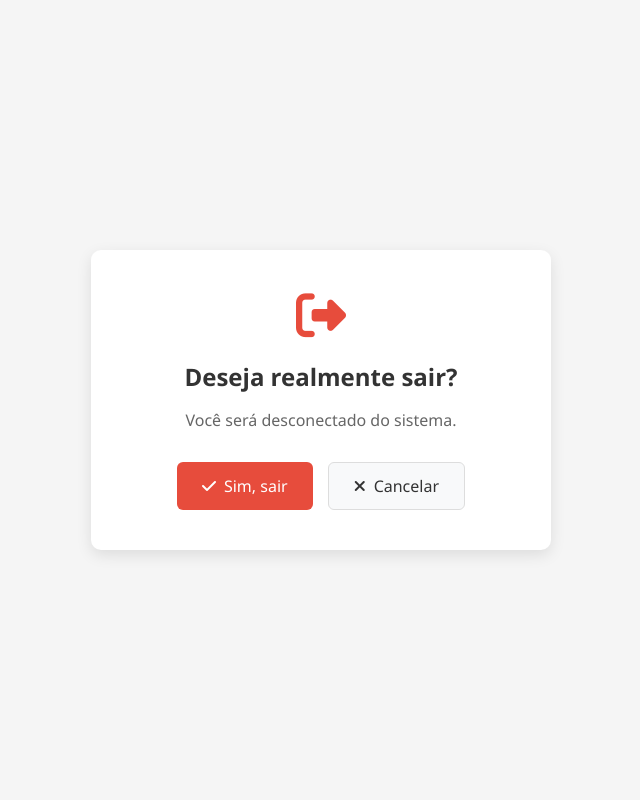
After one commit to PedreirosDoSoftware/SIGA-2, a PHP site: page /logout.php in a window 1280 px wide. The commit adds this page. Shown: the whole page, without its empty margins (319-959 px from the left). Run offline with PHP 8.4, Linux system fonts and the light colour scheme.

Commit message:
12062025

```diff
--- a/login.php
+++ b/login.php
@@ -49,9 +49,7 @@ if ($_SERVER['REQUEST_METHOD'] === 'POST') {
                 </div>
             </div>
             <div class="form-options">
-                <label class="remember-me">
-                    <input type="checkbox" name="lembrar"> Lembrar-me
-                </label>
+
                 <a id="es" href="#" class="esqueci-minha-senha">Esqueci minha senha</a>
             </div>
             <button type="submit" class="btn-primary">
--- /dev/null
+++ b/logout.php
@@ -0,0 +1,149 @@
+<?php
+session_start();
+
+// Verifica se o usuário confirmou o logout
+if (isset($_POST['confirmar'])) {
+    // Destroi todas as variáveis de sessão
+    $_SESSION = array();
+
+    // Se deseja destruir o cookie de sessão também
+    if (ini_get("session.use_cookies")) {
+        $params = session_get_cookie_params();
+        setcookie(session_name(), '', time() - 42000,
+            $params["path"], $params["domain"],
+            $params["secure"], $params["httponly"]
+        );
+    }
+
+    // Destroi a sessão
+    session_destroy();
+
+    // Redireciona para a página de login
+    header("Location: index.php");
+    exit;
+}
+
+// Se não confirmou, mostra a tela de confirmação
+?>
+<!DOCTYPE html>
+<html lang="pt-BR">
+<head>
+    <meta charset="UTF-8">
+    <title>Confirmar Saída - SIGA</title>
+    <link rel="stylesheet" href="https://cdnjs.cloudflare.com/ajax/libs/font-awesome/6.4.0/css/all.min.css">
+    <style>
+        * {
+            margin: 0;
+            padding: 0;
+            box-sizing: border-box;
+            font-family: 'Segoe UI', Tahoma, Geneva, Verdana, sans-serif;
+        }
+
+        body {
+            background-color: #f5f5f5;
+            display: flex;
+            justify-content: center;
+            align-items: center;
+            min-height: 100vh;
+        }
+
+        .logout-wrapper {
+            width: 100%;
+            max-width: 500px;
+            padding: 20px;
+        }
+
+        .logout-container {
+            background: #fff;
+            border-radius: 10px;
+            box-shadow: 0 5px 15px rgba(0,0,0,0.1);
+            padding: 40px;
+            text-align: center;
+            animation: fadeIn 0.5s ease-out;
+        }
+
+        @keyframes fadeIn {
+            from { opacity: 0; transform: translateY(-20px); }
+            to { opacity: 1; transform: translateY(0); }
+        }
+
+        .logout-icon {
+            font-size: 50px;
+            color: #e74c3c;
+            margin-bottom: 20px;
+        }
+
+        .logout-title {
+            color: #333;
+            margin-bottom: 15px;
+            font-size: 24px;
+        }
+
+        .logout-message {
+            color: #666;
+            margin-bottom: 30px;
+            font-size: 16px;
+            line-height: 1.5;
+        }
+
+        .logout-buttons {
+            display: flex;
+            justify-content: center;
+            gap: 15px;
+        }
+
+        .logout-btn {
+            padding: 12px 25px;
+            border-radius: 6px;
+            font-weight: 500;
+            cursor: pointer;
+            transition: all 0.3s;
+            text-decoration: none;
+            display: inline-flex;
+            align-items: center;
+            gap: 8px;
+            font-size: 16px;
+        }
+
+        .btn-confirm {
+            background-color: #e74c3c;
+            color: white;
+            border: none;
+        }
+
+        .btn-confirm:hover {
+            background-color: #c0392b;
+            transform: translateY(-2px);
+        }
+
+        .btn-cancel {
+            background-color: #f8f9fa;
+            color: #333;
+            border: 1px solid #ddd;
+        }
+
+        .btn-cancel:hover {
+            background-color: #e9ecef;
+            transform: translateY(-2px);
+        }
+    </style>
+</head>
+<body>
+    <div class="logout-wrapper">
+        <div class="logout-container">
+            <i class="fas fa-sign-out-alt logout-icon"></i>
+            <h2 class="logout-title">Deseja realmente sair?</h2>
+            <p class="logout-message">Você será desconectado do sistema.</p>
+
+            <form method="post" class="logout-buttons">
+                <button type="submit" name="confirmar" class="logout-btn btn-confirm">
+                    <i class="fas fa-check"></i> Sim, sair
+                </button>
+                <a href="dashboard.php" class="logout-btn btn-cancel">
+                    <i class="fas fa-times"></i> Cancelar
+                </a>
+            </form>
+        </div>
+    </div>
+</body>
+</html>
```
Also changed, not shown: alunos.html (+4 -4 lines), tela-inicial.php (+4 -4 lines), turmas.html (+4 -4 lines).
